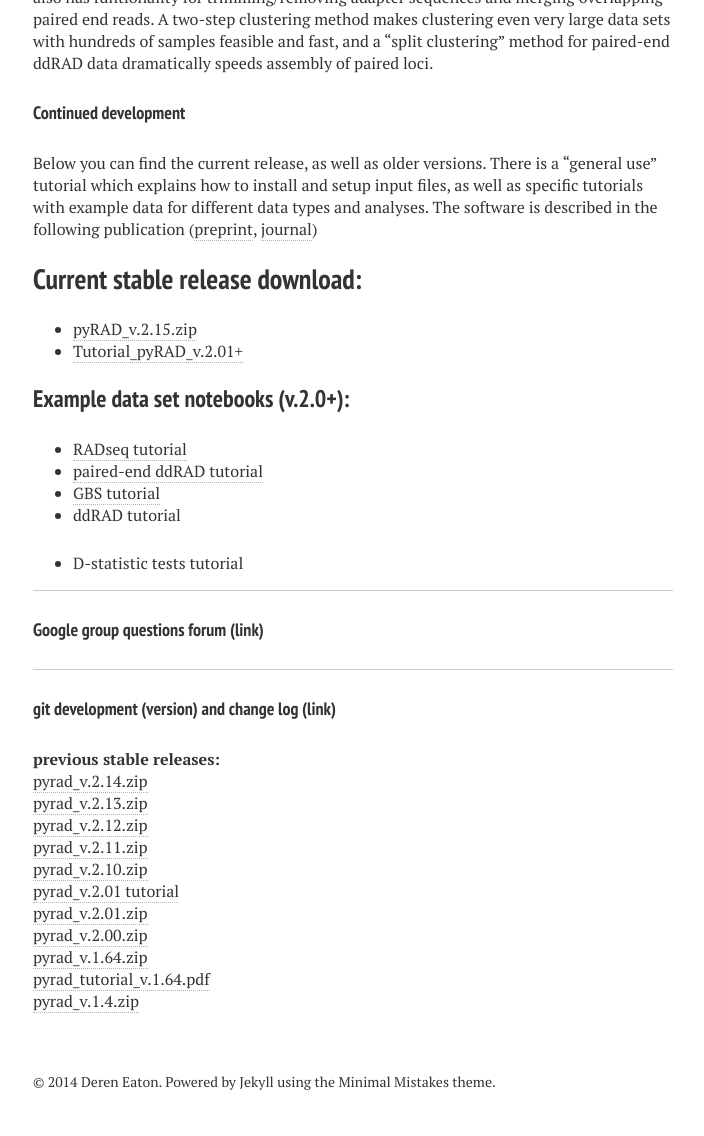
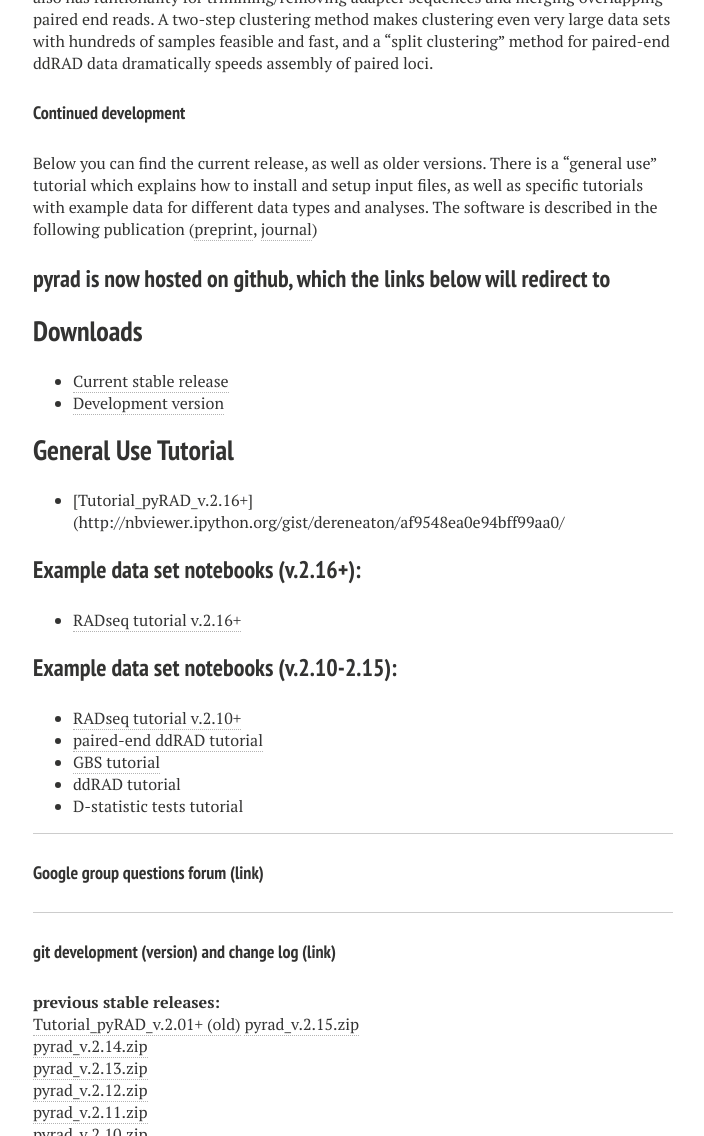
Before and after one commit to dereneaton/dereneaton.github.io, a Jekyll site: the page built from pyrad.md, in a window 1280 px wide and 1400 px high, scrolled down 714 px, cut to the strip 0-1136 px from the top of the window. Shown: the whole strip, without its empty margins (287-991 px from the left). Built offline with Jekyll 4.4.1, drawn with Linux system fonts in a browser that asks for light colours; Markdown is read by kramdown in place of the engine named in the settings.

Commit message:
updating download links to pyrad on github

```diff
--- a/pyrad.md
+++ b/pyrad.md
@@ -2,7 +2,7 @@
 layout: page
 permalink: /software/pyrad/
 title: "pyRAD"
-modified: 2014-03-22 23:11
+modified: 2014-10-01 23:11
 tags: [pyrad,software]
 image:
   feature: header.png
@@ -24,17 +24,24 @@
 #### Continued development
 Below you can find the current release, as well as older versions. There is a “general use” tutorial which explains how to install and setup input files, as well as specific tutorials with example data for different data types and analyses. The software is described in the following publication ([preprint](http://biorxiv.org/content/early/2013/12/03/001081), [journal](http://bioinformatics.oxfordjournals.org/content/early/2014/03/20/bioinformatics.btu121 ))
 
-## Current stable release download:
+### pyrad is now hosted on github, which the links below will redirect to
 
-+  [pyRAD_v.2.15.zip](/downloads/pyrad_v.2.15.zip)
-+  [Tutorial\_pyRAD\_v.2.01+](/tutorial/pyrad_v.2.1/)
+## Downloads
 
-### Example data set notebooks (v.2.0+):
-+  [RADseq tutorial](http://nbviewer.ipython.org/gist/dereneaton/1f661bfb205b644086cc)
++  [Current stable release](https://github.com/dereneaton/pyrad/releases)
++  [Development version](https://github.com/dereneaton/pyrad/)
+
+## General Use Tutorial
++  [Tutorial\_pyRAD\_v.2.16+](http://nbviewer.ipython.org/gist/dereneaton/af9548ea0e94bff99aa0/
+
+### Example data set notebooks (v.2.16+):
++  [RADseq tutorial v.2.16+](http://nbviewer.ipython.org/gist/dereneaton/1f661bfb205b644086cc/pyRAD_v.2.16.ipynb)
+
+### Example data set notebooks (v.2.10-2.15):
++  [RADseq tutorial v.2.10+](http://nbviewer.ipython.org/gist/dereneaton/1f661bfb205b644086cc/pyRAD_v.2.10.ipynb)
 +  [paired-end ddRAD tutorial](http://nbviewer.ipython.org/gist/dereneaton/c18bff4ba8bf532ec14b)
 +  [GBS tutorial](http://nbviewer.ipython.org/gist/dereneaton/9d12ff5ab6584c5ceafa)
 +  ddRAD tutorial
-
 +  D-statistic tests tutorial
 
 --------------------------
@@ -46,6 +53,8 @@
 #### git development ([version](https://code.google.com/p/pyrad/)) and change log ([link](https://code.google.com/p/pyrad/source/list))
 
 __previous stable releases:__
+[Tutorial\_pyRAD\_v.2.01+ (old)](/tutorial/pyrad_v.2.1/)
+[pyrad_v.2.15.zip](/downloads/pyrad_v.2.15.zip)
 [pyrad_v.2.14.zip](/downloads/pyrad_v.2.14.zip)
 [pyrad_v.2.13.zip](/downloads/pyrad_v.2.13.zip)
 [pyrad_v.2.12.zip](/downloads/pyrad_v.2.12.zip)
```
